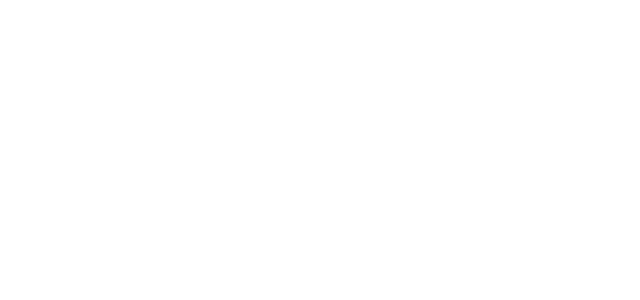
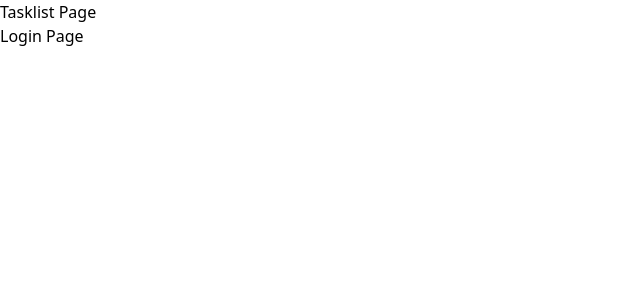
Before and after one commit to favored-njiru/task-manager, an Angular app: page / in a window 1280 px wide. Shown: the top 300 px of the page, without its empty margins (0-640 px from the left). Built offline with nearby package versions, Linux system fonts and the light colour scheme.

Commit message:
fix:correct the routing

```diff
--- a/src/app/app.html
+++ b/src/app/app.html
@@ -1 +1,6 @@
+
+<a routerLink="/task-list">Tasklist Page</a>
+<br>
+
+<a routerLink="/login">Login Page</a>
 <router-outlet></router-outlet>
--- a/src/app/app.ts
+++ b/src/app/app.ts
@@ -1,10 +1,10 @@
 import { Component } from '@angular/core';
-import { RouterOutlet } from '@angular/router';
+import { RouterOutlet , RouterLink } from '@angular/router';
 
 
 @Component({
   selector: 'app-root',
-  imports: [RouterOutlet],
+  imports: [RouterOutlet , RouterLink],
   templateUrl: './app.html',
   styleUrl: './app.css'
 })
```
